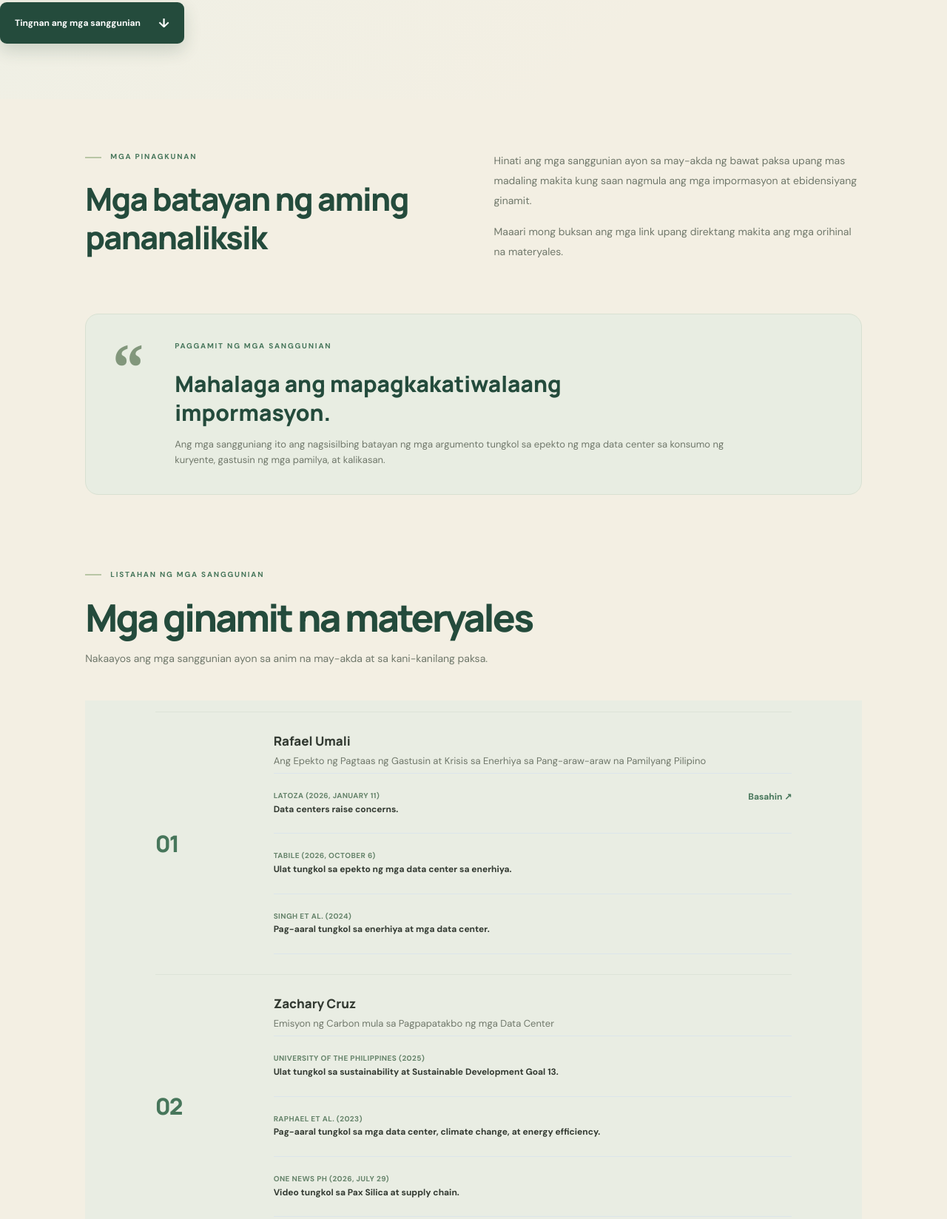
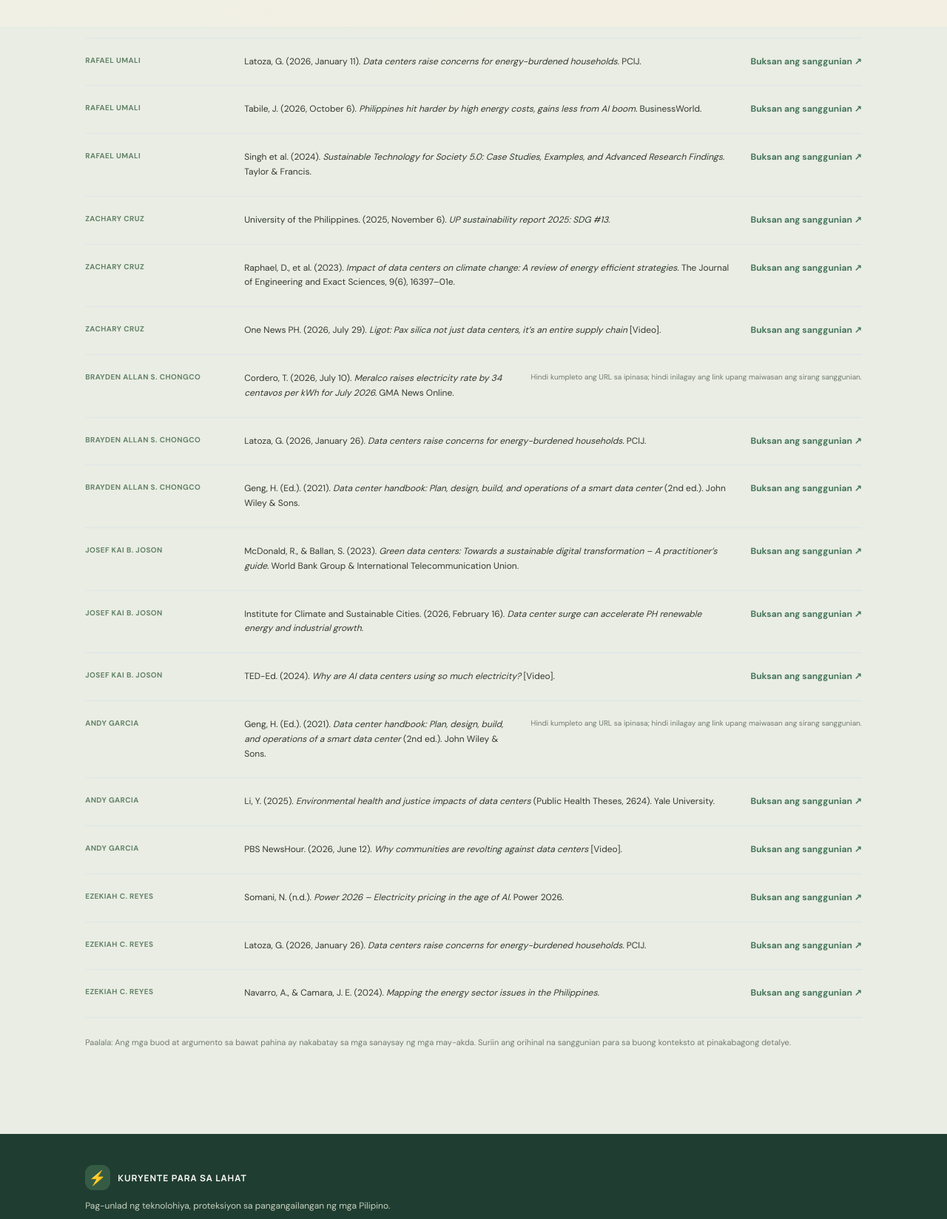
Before and after one commit to reyesezekiah-bit/fil-project2, a plain HTML site: page references.html in a window 1280 px wide. Shown: the part 455-2103 px from the top of the page at 74% size. Drawn offline with Linux system fonts and the light colour scheme.

Commit message:
Update references.html

```diff
--- a/references.html
+++ b/references.html
@@ -1,307 +1,261 @@
-<!doctype html>
 <html lang="fil">
 <head>
   <meta charset="utf-8">
   <meta name="viewport" content="width=device-width, initial-scale=1">
-  <meta name="description" content="Mga sanggunian ng Kuryente Para sa Lahat">
-  <title>Mga Sanggunian | Kuryente Para sa Lahat</title>
+  <title>Sanggunian | Kuryente Para sa Lahat</title>
   <link rel="preconnect" href="https://fonts.googleapis.com">
-  <link rel="preconnect" href="https://fonts.gstatic.com" crossorigin>
-  <link href="https://fonts.googleapis.com/css2?family=DM+Sans:wght@400;500;600;700&family=Manrope:wght@400;500;600;700;800&display=swap" rel="stylesheet">
+  <link rel="preconnect" href="https://fonts.gstatic.com" crossorigin="">
+  <link href="https://fonts.googleapis.com/css2?family=DM+Sans:wght@400;500;600;700&amp;family=Manrope:wght@400;500;600;700;800&amp;display=swap" rel="stylesheet">
   <link rel="stylesheet" href="styles.css">
 </head>
 
 <body>
 
   <header class="site-header">
-  <a href="index.html" class="brand">
+    <a class="brand" href="index.html#home" aria-label="Kuryente Para sa Lahat - Home">
       <span class="brand-mark">⚡</span>
-    <b>KURYENTE PARA SA LAHAT</b>
+      <span>KURYENTE <b>PARA SA LAHAT</b></span>
     </a>
 
-  <button class="menu-toggle" aria-label="Open menu">☰</button>
+    <button class="menu-toggle" aria-label="Buksan ang menu" aria-expanded="false">☰</button>
 
-  <nav class="nav">
+    <nav class="nav" aria-label="Pangunahing nabigasyon">
       <a href="index.html">Home</a>
       <a href="about.html">Tungkol</a>
+
       <div class="nav-dropdown">
-      <button class="nav-dropbtn" aria-expanded="false">Mga Paksa <span>⌄</span></button>
+        <button class="nav-dropbtn" type="button" aria-expanded="false">
+          Mga Paksa <span>⌄</span>
+        </button>
+
         <div class="nav-menu">
-        <a href="rafael-umali.html">Rafael Umali</a>
-        <a href="zachary-cruz.html">Zachary Cruz</a>
-        <a href="brayden-chongco.html">Brayden Chongco</a>
-        <a href="josef-joson.html">Josef Joson</a>
-        <a href="andy-garcia.html">Andy Garcia</a>
-        <a href="ezekiah-reyes.html">Ezekiah Reyes</a>
+          <a href="rafael-umali.html">Gastusin at krisis sa enerhiya</a>
+          <a href="zachary-cruz.html">Carbon emissions</a>
+          <a href="brayden-chongco.html">Presyo ng kuryente</a>
+          <a href="josef-joson.html">Alternatibong enerhiya</a>
+          <a href="andy-garcia.html">Pampublikong konsultasyon</a>
+          <a href="ezekiah-reyes.html">Prayoridad sa sambahayan</a>
         </div>
       </div>
-    <a href="references.html" class="active">Sanggunian</a>
+
+      <a href="references.html">Sanggunian</a>
     </nav>
   </header>
 
   <main>
 
-<section class="topic-hero">
-  <div class="eyebrow"><span></span> MGA SANGGUNIAN</div>
-  <h1>Mga Pinagkunan ng Impormasyon</h1>
+    <section class="topic-hero section">
+      <p class="eyebrow">MGA SANGGUNIAN</p>
+      <h1>Mga ginamit na pagkukunan</h1>
       <p class="topic-lede">
-    Ang mga sumusunod ay ang mga artikulo, pag-aaral, ulat, at iba pang materyales na ginamit bilang batayan ng mga paksang tinalakay sa website na ito.
+        Pinagsama-sama rito ang mga sangguniang nakalista sa anim na indibidwal na sanaysay. Ang mga detalye ay pinanatili batay sa ipinasa; kung may kulang o putol na bibliographic detail, hindi ito hinulaan.
       </p>
-  <a href="#mga-sanggunian" class="btn btn-primary">Tingnan ang mga sanggunian <span>↓</span></a>
     </section>
 
-<section class="section topic-content" id="mga-sanggunian">
+    <section class="section references-section ref-page">
+      <ol class="references">
 
-  <div class="consultation-intro">
-    <div class="consultation-heading">
-      <div class="eyebrow"><span></span> MGA PINAGKUNAN</div>
-      <h2>Mga batayan ng aming pananaliksik</h2>
+        <li>
+          <span class="ref-author">Rafael Umali</span>
+          <div>
+            Latoza, G. (2026, January 11).
+            <i>Data centers raise concerns for energy-burdened households.</i>
+            PCIJ.
           </div>
-    <div class="consultation-explanation">
-      <p>
-        Hinati ang mga sanggunian ayon sa may-akda ng bawat paksa upang mas madaling makita kung saan nagmula ang mga impormasyon at ebidensiyang ginamit.
-      </p>
-      <p>
-        Maaari mong buksan ang mga link upang direktang makita ang mga orihinal na materyales.
-      </p>
+          <a href="https://pcij.org/2026/01/11/data-centers-raise-concerns/" target="_blank" rel="noopener">Buksan ang sanggunian ↗</a>
+        </li>
+
+        <li>
+          <span class="ref-author">Rafael Umali</span>
+          <div>
+            Tabile, J. (2026, October 6).
+            <i>Philippines hit harder by high energy costs, gains less from AI boom.</i>
+            BusinessWorld.
           </div>
+          <a href="https://bworldonline.com/top-stories/2026/10/06/784924/philippines-hit-harder-by-high-energy-costs-gains-less-from-ai-boom/" target="_blank" rel="noopener">Buksan ang sanggunian ↗</a>
+        </li>
+
+        <li>
+          <span class="ref-author">Rafael Umali</span>
+          <div>
+            Singh et al. (2024).
+            <i>Sustainable Technology for Society 5.0: Case Studies, Examples, and Advanced Research Findings.</i>
+            Taylor &amp; Francis.
           </div>
+          <a href="https://www.taylorfrancis.com/books/edit/10.1201/9781003365525/sustainable-technology-society-5-0-tilottama-singh-richa-goel-jan-alexa-sotto" target="_blank" rel="noopener">Buksan ang sanggunian ↗</a>
+        </li>
 
-  <div class="consultation-callout">
-    <span class="consultation-callout-icon">“</span>
+        <li>
+          <span class="ref-author">Zachary Cruz</span>
           <div>
-      <div class="eyebrow">PAGGAMIT NG MGA SANGGUNIAN</div>
-      <h3>Mahalaga ang mapagkakatiwalaang impormasyon.</h3>
-      <p>
-        Ang mga sangguniang ito ang nagsisilbing batayan ng mga argumento tungkol sa epekto ng mga data center sa konsumo ng kuryente, gastusin ng mga pamilya, at kalikasan.
-      </p>
+            University of the Philippines. (2025, November 6).
+            <i>UP sustainability report 2025: SDG #13.</i>
           </div>
+          <a href="https://up.edu.ph/sdg2025-sdg13/" target="_blank" rel="noopener">Buksan ang sanggunian ↗</a>
+        </li>
+
+        <li>
+          <span class="ref-author">Zachary Cruz</span>
+          <div>
+            Raphael, D., et al. (2023).
+            <i>Impact of data centers on climate change: A review of energy efficient strategies.</i>
+            The Journal of Engineering and Exact Sciences, 9(6), 16397–01e.
           </div>
+          <a href="https://doi.org/10.18540/jcecvl9iss6pp16397-01e" target="_blank" rel="noopener">Buksan ang sanggunian ↗</a>
+        </li>
 
-  <div class="section-heading">
-    <div class="eyebrow"><span></span> LISTAHAN NG MGA SANGGUNIAN</div>
-    <h2>Mga ginamit na materyales</h2>
-    <p class="section-intro">
-      Nakaayos ang mga sanggunian ayon sa anim na may-akda at sa kani-kanilang paksa.
-    </p>
+        <li>
+          <span class="ref-author">Zachary Cruz</span>
+          <div>
+            One News PH. (2026, July 29).
+            <i>Ligot: Pax silica not just data centers, it’s an entire supply chain</i>
+            [Video].
           </div>
+          <a href="https://www.youtube.com/watch?v=cP3VLQiPeQo" target="_blank" rel="noopener">Buksan ang sanggunian ↗</a>
+        </li>
 
-  <section class="references-section ref-page">
+        <li>
+          <span class="ref-author">Brayden Allan S. Chongco</span>
+          <div>
+            Cordero, T. (2026, July 10).
+            <i>Meralco raises electricity rate by 34 centavos per kWh for July 2026.</i>
+            GMA News Online.
+          </div>
+          <small>Hindi kumpleto ang URL sa ipinasa; hindi inilagay ang link upang maiwasan ang sirang sanggunian.</small>
+        </li>
 
-    <div class="evidence-list">
+        <li>
+          <span class="ref-author">Brayden Allan S. Chongco</span>
+          <div>
+            Latoza, G. (2026, January 26).
+            <i>Data centers raise concerns for energy-burdened households.</i>
+            PCIJ.
+          </div>
+          <a href="https://pcij.org/2026/01/11/data-centers-raise-concerns/" target="_blank" rel="noopener">Buksan ang sanggunian ↗</a>
+        </li>
 
-      <article class="evidence-item">
-        <div class="evidence-mark">01</div>
+        <li>
+          <span class="ref-author">Brayden Allan S. Chongco</span>
           <div>
-          <h3>Rafael Umali</h3>
-          <p>Ang Epekto ng Pagtaas ng Gastusin at Krisis sa Enerhiya sa Pang-araw-araw na Pamilyang Pilipino</p>
-          <ul class="references">
+            Geng, H. (Ed.). (2021).
+            <i>Data center handbook: Plan, design, build, and operations of a smart data center</i>
+            (2nd ed.). John Wiley &amp; Sons.
+          </div>
+          <a href="https://www.wiley.com/en-us/shop/general-introductory-computer-science/data-center-handbook-plan-design-build-and-operations-of-a-smart-data-center-2nd-edition-p-9781119597506" target="_blank" rel="noopener">Buksan ang sanggunian ↗</a>
+        </li>
+
         <li>
+          <span class="ref-author">Josef Kai B. Joson</span>
           <div>
-                <span class="ref-author">Latoza (2026, January 11)</span>
-                <strong>Data centers raise concerns.</strong>
+            McDonald, R., &amp; Ballan, S. (2023).
+            <i>Green data centers: Towards a sustainable digital transformation – A practitioner’s guide.</i>
+            World Bank Group &amp; International Telecommunication Union.
           </div>
-              <a href="https://pcij.org/2026/01/11/data-centers-raise-concerns/" target="_blank" rel="noopener noreferrer">Basahin ↗</a>
+          <a href="https://documents1.worldbank.org/curated/en/099112923171023760/pdf/P178597-0914e486-6950-40f6-8697-5b924ae2b4e1.pdf" target="_blank" rel="noopener">Buksan ang sanggunian ↗</a>
         </li>
+
         <li>
+          <span class="ref-author">Josef Kai B. Joson</span>
           <div>
-                <span class="ref-author">Tabile (2026, October 6)</span>
-                <strong>Ulat tungkol sa epekto ng mga data center sa enerhiya.</strong>
+            Institute for Climate and Sustainable Cities. (2026, February 16).
+            <i>Data center surge can accelerate PH renewable energy and industrial growth.</i>
           </div>
+          <a href="https://icsc.ngo/icsc-data-center-surge-can-accelerate-philippines-renewable-energy-and-industrial-growth/" target="_blank" rel="noopener">Buksan ang sanggunian ↗</a>
         </li>
+
         <li>
+          <span class="ref-author">Josef Kai B. Joson</span>
           <div>
-                <span class="ref-author">Singh et al. (2024)</span>
-                <strong>Pag-aaral tungkol sa enerhiya at mga data center.</strong>
+            TED-Ed. (2024).
+            <i>Why are AI data centers using so much electricity?</i>
+            [Video].
           </div>
+          <a href="https://www.youtube.com/watch?v=z3Y-gsBKChc" target="_blank" rel="noopener">Buksan ang sanggunian ↗</a>
         </li>
-          </ul>
+
+        <li>
+          <span class="ref-author">Andy Garcia</span>
+          <div>
+            Geng, H. (Ed.). (2021).
+            <i>Data center handbook: Plan, design, build, and operations of a smart data center</i>
+            (2nd ed.). John Wiley &amp; Sons.
           </div>
-      </article>
+          <small>Hindi kumpleto ang URL sa ipinasa; hindi inilagay ang link upang maiwasan ang sirang sanggunian.</small>
+        </li>
 
-      <article class="evidence-item">
-        <div class="evidence-mark">02</div>
+        <li>
+          <span class="ref-author">Andy Garcia</span>
           <div>
-          <h3>Zachary Cruz</h3>
-          <p>Emisyon ng Carbon mula sa Pagpapatakbo ng mga Data Center</p>
-          <ul class="references">
+            Li, Y. (2025).
+            <i>Environmental health and justice impacts of data centers</i>
+            (Public Health Theses, 2624). Yale University.
+          </div>
+          <a href="https://elischolar.library.yale.edu/ysphtdl/2624" target="_blank" rel="noopener">Buksan ang sanggunian ↗</a>
+        </li>
+
         <li>
+          <span class="ref-author">Andy Garcia</span>
           <div>
-                <span class="ref-author">University of the Philippines (2025)</span>
-                <strong>Ulat tungkol sa sustainability at Sustainable Development Goal 13.</strong>
+            PBS NewsHour. (2026, June 12).
+            <i>Why communities are revolting against data centers</i>
+            [Video].
           </div>
+          <a href="https://www.youtube.com/watch?v=fkB8mt1DEVw" target="_blank" rel="noopener">Buksan ang sanggunian ↗</a>
         </li>
+
         <li>
+          <span class="ref-author">Ezekiah C. Reyes</span>
           <div>
-                <span class="ref-author">Raphael et al. (2023)</span>
-                <strong>Pag-aaral tungkol sa mga data center, climate change, at energy efficiency.</strong>
+            Somani, N. (n.d.).
+            <i>Power 2026 – Electricity pricing in the age of AI.</i>
+            Power 2026.
           </div>
+          <a href="https://power2026.ai/" target="_blank" rel="noopener">Buksan ang sanggunian ↗</a>
         </li>
+
         <li>
+          <span class="ref-author">Ezekiah C. Reyes</span>
           <div>
-                <span class="ref-author">One News PH (2026, July 29)</span>
-                <strong>Video tungkol sa Pax Silica at supply chain.</strong>
+            Latoza, G. (2026, January 26).
+            <i>Data centers raise concerns for energy-burdened households.</i>
+            PCIJ.
           </div>
+          <a href="https://pcij.org/2026/01/11/data-centers-raise-concerns/" target="_blank" rel="noopener">Buksan ang sanggunian ↗</a>
         </li>
-          </ul>
+
+        <li>
+          <span class="ref-author">Ezekiah C. Reyes</span>
+          <div>
+            Navarro, A., &amp; Camara, J. E. (2024).
+            <i>Mapping the energy sector issues in the Philippines.</i>
           </div>
-      </article>
+          <a href="https://doi.org/10.62986/dp2023.50" target="_blank" rel="noopener">Buksan ang sanggunian ↗</a>
+        </li>
 
-      <article class="evidence-item">
-        <div class="evidence-mark">03</div>
-        <div>
-          <h3>Brayden Allan S. Chongco</h3>
-          <p>Ang Epekto ng mga Data Center sa Presyo ng Kuryente ng mga Ordinaryong Tahanan</p>
-          <ul class="references">
-            <li>
-              <div>
-                <span class="ref-author">Cordero (2026, July 10)</span>
-                <strong>Ulat tungkol sa pagbabago ng singil sa kuryente.</strong>
-              </div>
-            </li>
-            <li>
-              <div>
-                <span class="ref-author">Latoza (2026, January 26)</span>
-                <strong>Data centers raise concerns.</strong>
-              </div>
-              <a href="https://pcij.org/2026/01/11/data-centers-raise-concerns/" target="_blank" rel="noopener noreferrer">Basahin ↗</a>
-            </li>
-            <li>
-              <div>
-                <span class="ref-author">Geng (2021)</span>
-                <strong>Data Center Handbook.</strong>
-              </div>
-            </li>
-          </ul>
-        </div>
-      </article>
-
-      <article class="evidence-item">
-        <div class="evidence-mark">04</div>
-        <div>
-          <h3>Josef Kai B. Joson</h3>
-          <p>Nukleyar o Solar? Alternatibong Enerhiya para sa mga Data Center</p>
-          <ul class="references">
-            <li>
-              <div>
-                <span class="ref-author">McDonald &amp; Ballan (2023)</span>
-                <strong>Pag-aaral tungkol sa solar energy.</strong>
-              </div>
-            </li>
-            <li>
-              <div>
-                <span class="ref-author">Institute for Climate and Sustainable Cities (2026, February 16)</span>
-                <strong>Ulat tungkol sa klima at sustainable energy.</strong>
-              </div>
-            </li>
-            <li>
-              <div>
-                <span class="ref-author">TED-Ed (2024)</span>
-                <strong>Educational material tungkol sa enerhiya.</strong>
-              </div>
-            </li>
-          </ul>
-        </div>
-      </article>
-
-      <article class="evidence-item">
-        <div class="evidence-mark">05</div>
-        <div>
-          <h3>Andy Garcia</h3>
-          <p>Boses Bago ang Bato: Proseso ng Pampublikong Konsultasyon sa Pagtatayo ng mga Data Center</p>
-          <ul class="references">
-            <li>
-              <div>
-                <span class="ref-author">Geng (2021)</span>
-                <strong>Data Center Handbook.</strong>
-              </div>
-            </li>
-            <li>
-              <div>
-                <span class="ref-author">Li (2025)</span>
-                <strong>Pag-aaral tungkol sa mga data center at epekto nito sa komunidad.</strong>
-              </div>
-            </li>
-            <li>
-              <div>
-                <span class="ref-author">PBS NewsHour (2026, June 12)</span>
-                <strong>Ulat tungkol sa mga data center.</strong>
-              </div>
-            </li>
-          </ul>
-        </div>
-      </article>
-
-      <article class="evidence-item">
-        <div class="evidence-mark">06</div>
-        <div>
-          <h3>Ezekiah C. Reyes</h3>
-          <p>Kuryente ay Pangangailangan, Hindi Pribilehiyo</p>
-          <ul class="references">
-            <li>
-              <div>
-                <span class="ref-author">Somani (n.d.)</span>
-                <strong>Ulat tungkol sa paggamit ng kuryente ng mga data center.</strong>
-              </div>
-            </li>
-            <li>
-              <div>
-                <span class="ref-author">Latoza (2026, January 26)</span>
-                <strong>Data centers raise concerns.</strong>
-              </div>
-              <a href="https://pcij.org/2026/01/11/data-centers-raise-concerns/" target="_blank" rel="noopener noreferrer">Basahin ↗</a>
-            </li>
-            <li>
-              <div>
-                <span class="ref-author">Navarro &amp; Camara (2024)</span>
-                <strong>Pag-aaral tungkol sa presyo ng kuryente sa Pilipinas.</strong>
-              </div>
-            </li>
-          </ul>
-        </div>
-      </article>
-
-    </div>
+      </ol>
 
       <p class="source-note">
-      Paalala: Ang mga pamagat at detalye ng mga sangguniang walang direktang link ay kailangang itugma sa orihinal na materyales bago isumite.
+        Paalala: Ang mga buod at argumento sa bawat pahina ay nakabatay sa mga sanaysay ng mga may-akda. Suriin ang orihinal na sanggunian para sa buong konteksto at pinakabagong detalye.
       </p>
-
-  </section>
-
-  <div class="consultation-outcome">
-    <div>
-      <div class="eyebrow">PANGHULING PAALALA</div>
-      <h2>Ang bawat argumento ay dapat may matibay na batayan.</h2>
-    </div>
-    <div>
-      <p>
-        Sa pamamagitan ng mga sangguniang ito, mas mauunawaan ng mga mambabasa ang iba't ibang pananaw at impormasyon tungkol sa pagtatayo at pagpapatakbo ng mga data center sa Pilipinas.
-      </p>
-    </div>
-  </div>
-
-  <div class="topic-back">
-    <a href="index.html">← Bumalik sa Home</a>
-  </div>
-
     </section>
 
   </main>
 
   <footer class="footer">
-  <a href="index.html" class="footer-brand">
+    <div class="footer-brand">
       <span class="brand-mark">⚡</span>
-    KURYENTE PARA SA LAHAT
-  </a>
-  <p>Isang proyekto tungkol sa epekto ng mga data center sa mga Pilipino at sa kalikasan.</p>
+      <b>KURYENTE PARA SA LAHAT</b>
+    </div>
+
+    <p>Pag-unlad ng teknolohiya, proteksiyon sa pangangailangan ng mga Pilipino.</p>
+
     <div class="footer-bottom">
       <span>FIL 12 • 12-ACQ • ABM • Grupo 3</span>
-    <a href="references.html">Mga Sanggunian</a>
+      <span><a href="index.html">Bumalik sa pangunahing pahina</a></span>
     </div>
   </footer>
 
   <script src="script.js"></script>
 
 </body>
-</html>
+</html>div class="footer-bottom"><span>FIL 12 • 12-ACQ • ABM • Grupo 3</span><span><a href="index.html">Bumalik sa pangunahing pahina</a></span></div></footer><script src="script.js"></script></body></html>
```
Lines whose indentation alone changed are shown as unchanged.
